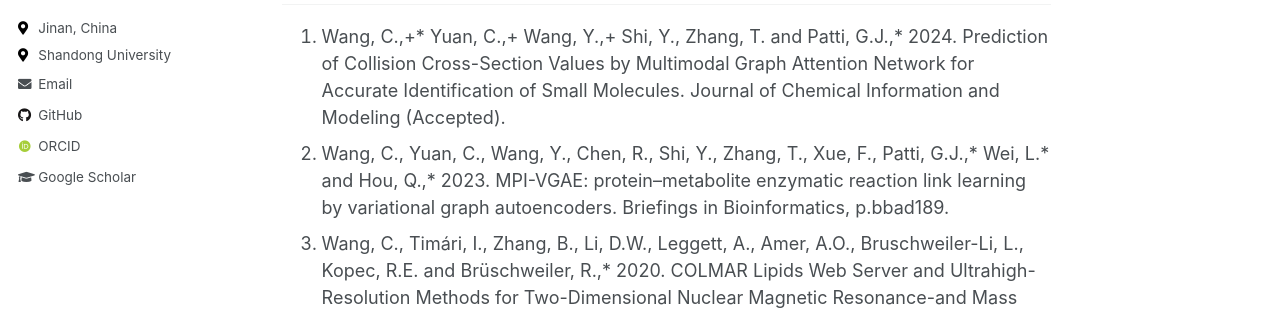
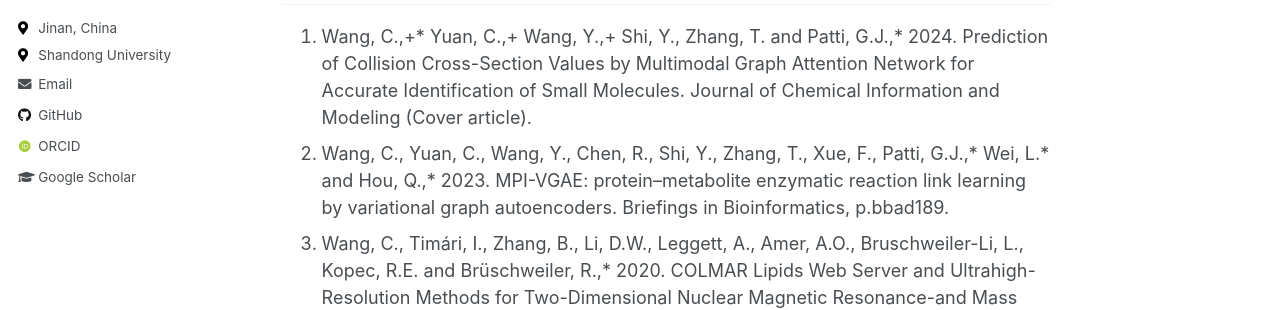
Before and after one commit to chengwangbio/chengwangbio.github.io, a Jekyll site: the page built from _pages/about.md, in a window 1280 px wide and 900 px high, scrolled down 1016 px. Shown: the part 234-544 px from the top of the window. Built offline with Jekyll 4.4.1, drawn with Linux system fonts in a browser that asks for light colours; some web fonts are replaced.

Commit message:
Update about.md

```diff
--- a/_pages/about.md
+++ b/_pages/about.md
@@ -26,7 +26,7 @@ Graph neural network, machine learning, metabolomics, multi-omics, drug discover
 * Graduate Research Assistant, The Ohio State University, Columbus, OH, 05/2016-12/2019
 
 ## Selected Publications
-1.	Wang, C.,+* Yuan, C.,+ Wang, Y.,+ Shi, Y., Zhang, T. and Patti, G.J.,* 2024. Prediction of Collision Cross-Section Values by Multimodal Graph Attention Network for Accurate Identification of Small Molecules. Journal of Chemical Information and Modeling (Accepted).
+1.	Wang, C.,+* Yuan, C.,+ Wang, Y.,+ Shi, Y., Zhang, T. and Patti, G.J.,* 2024. Prediction of Collision Cross-Section Values by Multimodal Graph Attention Network for Accurate Identification of Small Molecules. Journal of Chemical Information and Modeling (Cover article).
 2.	Wang, C., Yuan, C., Wang, Y., Chen, R., Shi, Y., Zhang, T., Xue, F., Patti, G.J.,* Wei, L.* and Hou, Q.,* 2023. MPI-VGAE: protein–metabolite enzymatic reaction link learning by variational graph autoencoders. Briefings in Bioinformatics, p.bbad189.
 3.	Wang, C., Timári, I., Zhang, B., Li, D.W., Leggett, A., Amer, A.O., Bruschweiler-Li, L., Kopec, R.E. and Brüschweiler, R.,* 2020. COLMAR Lipids Web Server and Ultrahigh-Resolution Methods for Two-Dimensional Nuclear Magnetic Resonance-and Mass Spectrometry-Based Lipidomics. Journal of proteome research, 19(4), pp.1674-1683.
 4.	Wang, C., Zhang, B., Timári, I., Somogyi, Á., Li, D.W., Adcox, H.E., Gunn, J.S., Bruschweiler-Li, L. and Brüschweiler, R.,* 2019. Accurate and efficient determination of unknown metabolites in metabolomics by NMR-based molecular motif identification. Analytical chemistry, 91(24), pp.15686-15693.
```
